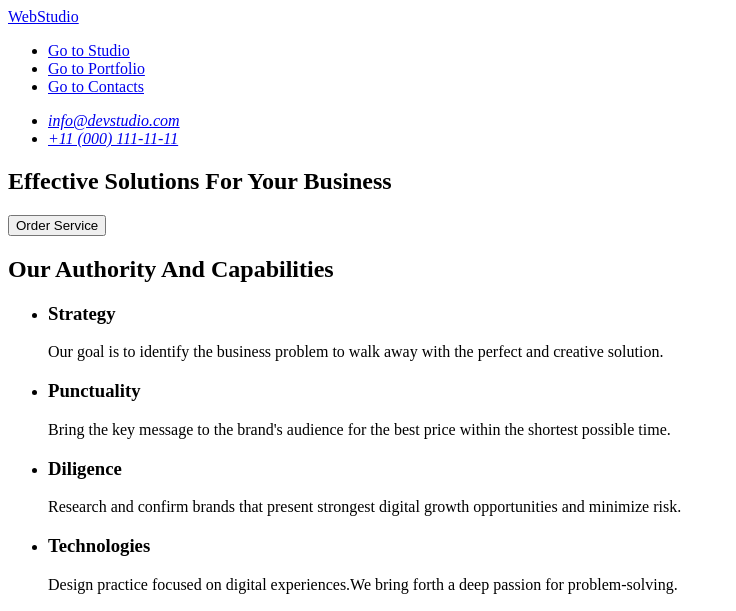
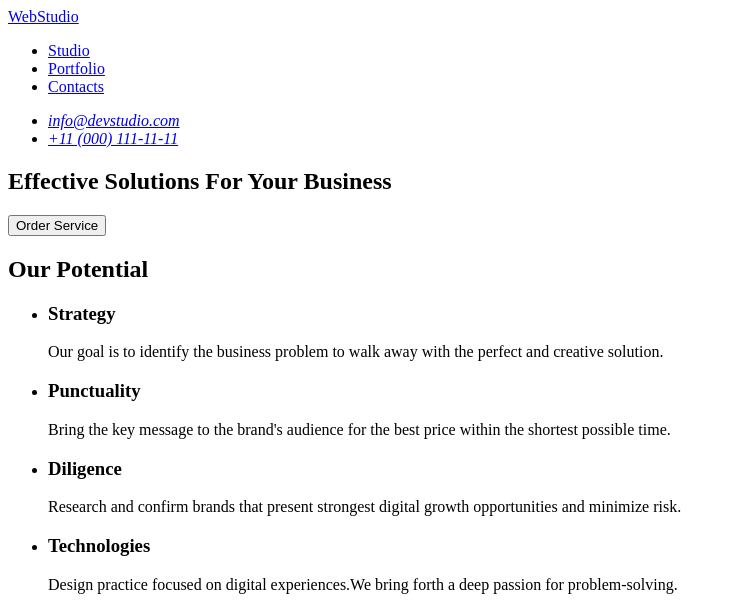
Before and after one commit to nilcrdi/goit-markup-hw-01-, a plain HTML site: page index.html in a window 1280 px wide. Shown: the top 611 px of the page, without its empty margins (0-736 px from the left). Drawn offline with Linux system fonts and the light colour scheme.

Commit message:
save all updates

```diff
--- a/index.html
+++ b/index.html
@@ -10,9 +10,9 @@
     <nav>
      <a href="./index.html">WebStudio</a>
                 <ul>
-                    <li><a href="#Studio">Go to Studio</a></li>
-                    <li><a href="#Portfolio">Go to Portfolio</a></li>
-                    <li><a href= "Contacts">Go to Contacts</a></li>
+                    <li><a href="#Studio">Studio</a></li>
+                    <li><a href="#Portfolio">Portfolio</a></li>
+                    <li><a href= "Contacts">Contacts</a></li>
 
                 </ul>
             </nav>
@@ -31,7 +31,7 @@
         </section>
 
         <section>
-            <h2>Our Authority And Capabilities</h2>
+            <h2>Our Potential</h2>
         <ul>
              <li>
               <h3>Strategy</h3>
```
